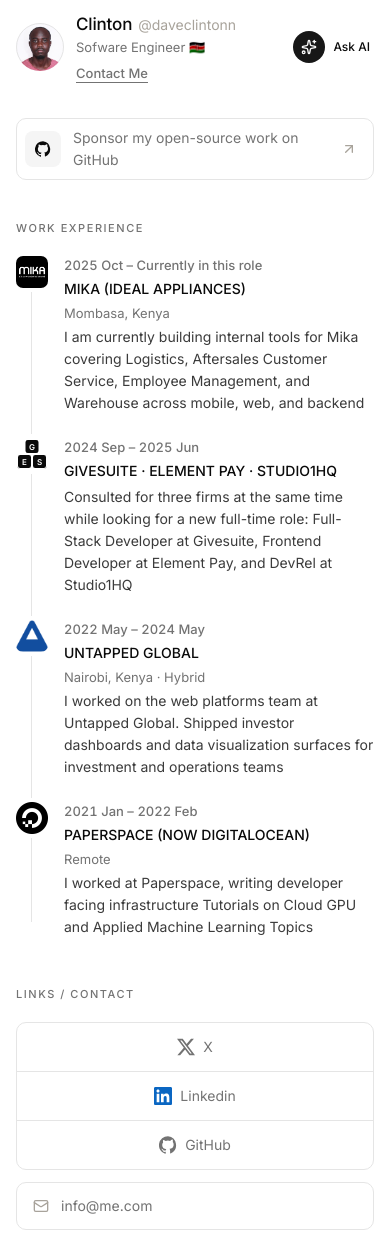
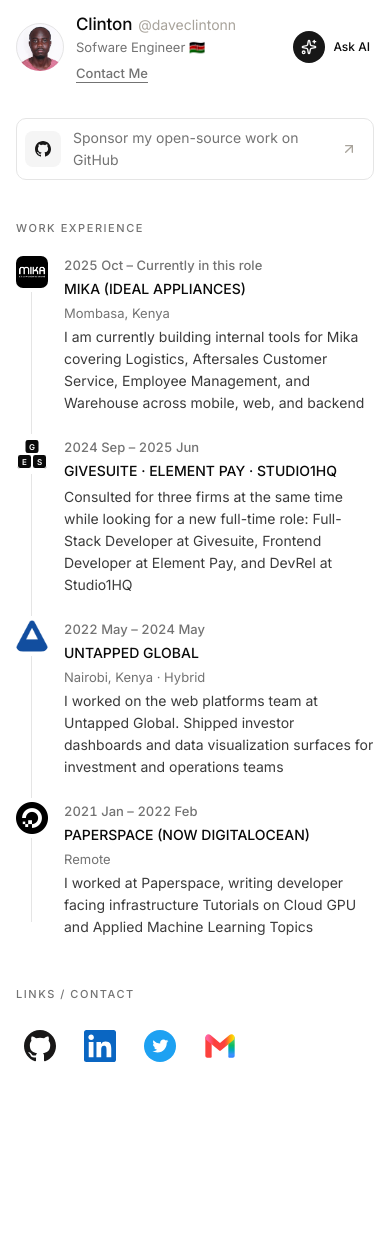
Before and after one commit to daveclinton/services-portfolio, a Next.js app: page / in a window 390 px wide. After the commit the page ends 1090 px from the top, so only its background shows below. Built offline with nearby package versions, Linux system fonts and the light colour scheme.

Commit message:
feat: add new logos

```diff
--- a/components/portfolio/brand-icons.tsx
+++ b/components/portfolio/brand-icons.tsx
@@ -1,25 +1,24 @@
-import type { ComponentProps, ComponentType } from "react"
+import { useId, type ComponentProps, type ComponentType } from "react"
 import type { BrandIconName } from "@/lib/portfolio-data"
 
 /**
- * lucide-react no longer ships brand marks, so the three logos the reference
- * needs live here as plain inline SVG. They are decorative: every social link
- * also carries its own visible text label.
+ * Supplied brand marks, kept as inline SVG to preserve their colours and scale.
+ * Link text provides accessible names, so the SVGs are decorative.
  */
 
 type IconProps = ComponentProps<"svg">
 
-export function XIcon({ className, ...props }: IconProps) {
+export function TwitterIcon({ className, ...props }: IconProps) {
   return (
     <svg
-      viewBox="0 0 24 24"
-      fill="currentColor"
+      viewBox="0 0 1024 1024"
       aria-hidden="true"
       focusable="false"
       className={className}
       {...props}
     >
-      <path d="M18.9 1.15h3.68l-8.04 9.19L24 22.85h-7.41l-5.8-7.58-6.63 7.58H.47l8.6-9.83L0 1.15h7.6l5.24 6.93 5.9-6.93Zm-1.29 19.5h2.04L6.49 3.24H4.3l13.31 17.4Z" />
+      <circle cx="512" cy="512" r="512" fill="#1da1f2" />
+      <path d="M778 354.8c-18.8 8.3-38.9 13.9-60.1 16.5 21.6-13 38.2-33.5 46-57.9-20.2 11.8-42.7 20.4-66.5 25.2-19.1-20.4-46.2-33.2-76.4-33.2-57.8 0-104.7 46.9-104.7 104.6 0 8.3 1 16.3 2.7 23.9-87-4.1-164.2-45.9-215.8-109.1-9.1 15.4-14.2 33.2-14.2 52.7 0 36.4 18.5 68.4 46.6 87.2-17.2-.6-33.3-5.3-47.4-13.1v1.3c0 50.8 36 93.1 84 102.7-8.8 2.4-18.1 3.6-27.6 3.6-6.7 0-13.1-.6-19.5-1.8 13.4 41.6 52 71.9 98 72.7-35.7 28.1-81.1 44.8-129.8 44.8-8.3 0-16.6-.5-24.9-1.4 46.6 29.7 101.5 47 160.8 47C621.7 720.5 727 561 727 422.9c0-4.4 0-8.9-.3-13.4 20.4-14.7 38.3-33.2 52.3-54.2l-1-.5z" fill="#fff" />
     </svg>
   )
 }
@@ -27,14 +26,14 @@ export function XIcon({ className, ...props }: IconProps) {
 export function GitHubIcon({ className, ...props }: IconProps) {
   return (
     <svg
-      viewBox="0 0 24 24"
-      fill="currentColor"
+      viewBox="0 0 1024 1024"
+      fill="none"
       aria-hidden="true"
       focusable="false"
       className={className}
       {...props}
     >
-      <path d="M12 .3a12 12 0 0 0-3.8 23.4c.6.1.8-.3.8-.6v-2c-3.3.7-4-1.6-4-1.6-.6-1.4-1.4-1.8-1.4-1.8-1.1-.7.1-.7.1-.7 1.2.1 1.8 1.2 1.8 1.2 1.1 1.8 2.8 1.3 3.5 1 .1-.8.4-1.3.8-1.6-2.7-.3-5.5-1.3-5.5-5.9 0-1.3.5-2.4 1.2-3.2-.1-.3-.5-1.5.1-3.2 0 0 1-.3 3.3 1.2a11.5 11.5 0 0 1 6 0C17.2 4.5 18.2 4.8 18.2 4.8c.6 1.7.2 2.9.1 3.2.8.8 1.2 1.9 1.2 3.2 0 4.6-2.8 5.6-5.5 5.9.4.4.8 1.1.8 2.2v3.3c0 .3.2.7.8.6A12 12 0 0 0 12 .3Z" />
+      <path fillRule="evenodd" clipRule="evenodd" d="M8 0C3.58 0 0 3.58 0 8C0 11.54 2.29 14.53 5.47 15.59C5.87 15.66 6.02 15.42 6.02 15.21C6.02 15.02 6.01 14.39 6.01 13.72C4 14.09 3.48 13.23 3.32 12.78C3.23 12.55 2.84 11.84 2.5 11.65C2.22 11.5 1.82 11.13 2.49 11.12C3.12 11.11 3.57 11.7 3.72 11.94C4.44 13.15 5.59 12.81 6.05 12.6C6.12 12.08 6.33 11.73 6.56 11.53C4.78 11.33 2.92 10.64 2.92 7.58C2.92 6.71 3.23 5.99 3.74 5.43C3.66 5.23 3.38 4.41 3.82 3.31C3.82 3.31 4.49 3.1 6.02 4.13C6.66 3.95 7.34 3.86 8.02 3.86C8.7 3.86 9.38 3.95 10.02 4.13C11.55 3.09 12.22 3.31 12.22 3.31C12.66 4.41 12.38 5.23 12.3 5.43C12.81 5.99 13.12 6.7 13.12 7.58C13.12 10.65 11.25 11.33 9.47 11.53C9.76 11.78 10.01 12.26 10.01 13.01C10.01 14.08 10 14.94 10 15.21C10 15.42 10.15 15.67 10.55 15.59C13.71 14.53 16 11.53 16 8C16 3.58 12.42 0 8 0Z" transform="scale(64)" fill="#181717" />
     </svg>
   )
 }
@@ -61,7 +60,7 @@ export function ZennIcon({ className, ...props }: IconProps) {
 
 const brandIcons: Record<BrandIconName, ComponentType<IconProps>> = {
   github: GitHubIcon,
-  x: XIcon,
+  x: TwitterIcon,
   linkedin: LinkedinIcon,
 }
 
@@ -75,14 +74,13 @@ export function BrandIcon({
   const Icon = brandIcons[name]
   return <Icon className={className} />
 }
-
-
-
 export function LinkedinIcon({ className, ...props }: IconProps) {
   return (
     <svg
       xmlns="http://www.w3.org/2000/svg"
       viewBox="0 0 256 256"
+      aria-hidden="true"
+      focusable="false"
       className={className}
       {...props}
     >
@@ -93,3 +91,44 @@ export function LinkedinIcon({ className, ...props }: IconProps) {
     </svg>
   )
 }
+
+export function GmailIcon({ className, ...props }: IconProps) {
+  const id = useId()
+  const sideGradient = `${id}-side`
+  const envelopeGradient = `${id}-envelope`
+
+  return (
+    <svg
+      viewBox="0 0 192 192"
+      fill="none"
+      aria-hidden="true"
+      focusable="false"
+      className={className}
+      {...props}
+    >
+      <path fill={`url(#${sideGradient})`} d="M146 44h38v110c0 6.627-5.373 12-12 12h-20a6 6 0 0 1-6-6z" />
+      <path fill="#fc413d" d="M46 44H8v110c0 6.627 5.373 12 12 12h20a6 6 0 0 0 6-6z" />
+      <path fill={`url(#${envelopeGradient})`} d="M39.226 30.456c-8.033-6.752-20.018-5.714-26.77 2.319-6.752 8.032-5.714 20.017 2.319 26.77l76.078 63.949a8 8 0 0 0 10.295 0l76.078-63.95c8.032-6.752 9.07-18.737 2.318-26.77-6.752-8.032-18.737-9.07-26.769-2.318L96 78.18z" />
+      <defs>
+        <linearGradient id={sideGradient} x1="165" x2="165" y1="44" y2="166" gradientUnits="userSpaceOnUse">
+          <stop stopColor="#60d673" />
+          <stop offset=".17" stopColor="#42c868" />
+          <stop offset=".39" stopColor="#0ebc5f" />
+          <stop offset=".62" stopColor="#00a9bb" />
+          <stop offset=".86" stopColor="#3c90ff" />
+          <stop offset="1" stopColor="#3186ff" />
+        </linearGradient>
+        <linearGradient id={envelopeGradient} x1="8" x2="184" y1="46.13" y2="46.13" gradientUnits="userSpaceOnUse">
+          <stop offset=".08" stopColor="#ff63a0" />
+          <stop offset=".3" stopColor="#fc413d" />
+          <stop offset=".5" stopColor="#fc413d" />
+          <stop offset=".65" stopColor="#fc413d" />
+          <stop offset=".72" stopColor="#fc5c30" />
+          <stop offset=".86" stopColor="#feb10c" />
+          <stop offset=".91" stopColor="#fec700" />
+          <stop offset=".96" stopColor="#ffdb0f" />
+        </linearGradient>
+      </defs>
+    </svg>
+  )
+}
--- a/components/portfolio/contact-section.tsx
+++ b/components/portfolio/contact-section.tsx
@@ -11,7 +11,7 @@ export function ContactSection() {
     >
       <SectionLabel id="links-heading">Links / Contact</SectionLabel>
 
-      <div className="mt-5">
+      <div className="mt-5 flex items-center gap-3 sm:gap-4">
         <SocialLinks />
         <EmailLink />
       </div>
--- a/components/portfolio/email-link.tsx
+++ b/components/portfolio/email-link.tsx
@@ -1,17 +1,15 @@
-import { Mail } from "lucide-react"
+import { GmailIcon } from "@/components/portfolio/brand-icons"
 import { email } from "@/lib/portfolio-data"
 
 export function EmailLink() {
   return (
     <a
       href={email.href}
-      className="group mt-3 flex h-12 items-center gap-3 rounded-lg border border-border bg-card px-4 text-body text-muted-foreground transition-colors outline-none hover:bg-muted hover:text-foreground focus-visible:ring-2 focus-visible:ring-ring/40"
+      title="Email"
+      className="flex size-12 shrink-0 items-center justify-center rounded-md transition-opacity outline-none hover:opacity-75 focus-visible:ring-2 focus-visible:ring-ring focus-visible:ring-offset-2"
     >
-      <Mail
-        className="size-4 text-subtle-foreground transition-colors group-hover:text-foreground"
-        aria-hidden="true"
-      />
-      {email.label}
+      <GmailIcon className="size-8" />
+      <span className="sr-only">Send an email</span>
     </a>
   )
 }
--- a/components/portfolio/social-links.tsx
+++ b/components/portfolio/social-links.tsx
@@ -4,18 +4,18 @@ import { socialLinks } from "@/lib/portfolio-data"
 export function SocialLinks() {
   return (
     <nav aria-label="Social links">
-      <ul className="grid grid-cols-1 divide-y divide-border overflow-hidden rounded-lg border border-border bg-card sm:grid-cols-3 sm:divide-x sm:divide-y-0">
+      <ul className="flex items-center gap-3 sm:gap-4">
         {socialLinks.map((link) => (
           <li key={link.label} className="flex">
             <a
               href={link.href}
               target="_blank"
               rel="noreferrer noopener"
-              className="flex h-12 flex-1 items-center justify-center gap-2 text-body text-muted-foreground transition-colors outline-none hover:bg-muted hover:text-foreground focus-visible:ring-2 focus-visible:ring-inset focus-visible:ring-ring/40"
+              title={link.label}
+              className="flex size-12 shrink-0 items-center justify-center rounded-md transition-opacity outline-none hover:opacity-75 focus-visible:ring-2 focus-visible:ring-ring focus-visible:ring-offset-2"
             >
-              <BrandIcon name={link.icon} className="size-[18px]" />
-              {link.label}
-              <span className="sr-only"> (opens in a new tab)</span>
+              <BrandIcon name={link.icon} className="size-8" />
+              <span className="sr-only">{link.label} (opens in a new tab)</span>
             </a>
           </li>
         ))}
--- a/lib/portfolio-data.ts
+++ b/lib/portfolio-data.ts
@@ -163,9 +163,9 @@ export type SocialLink = {
 }
 
 export const socialLinks: SocialLink[] = [
-  { label: "X", href: "https://x.com/daveclintonn", icon: "x" },
-  { label: "Linkedin", href: "https://www.linkedin.com/in/clintondavid46/", icon: "linkedin" },
   { label: "GitHub", href: "https://github.com/daveclinton", icon: "github" },
+  { label: "LinkedIn", href: "https://www.linkedin.com/in/clintondavid46/", icon: "linkedin" },
+  { label: "Twitter / X", href: "https://x.com/daveclintonn", icon: "x" },
 ]
 
 export const email = {
```
